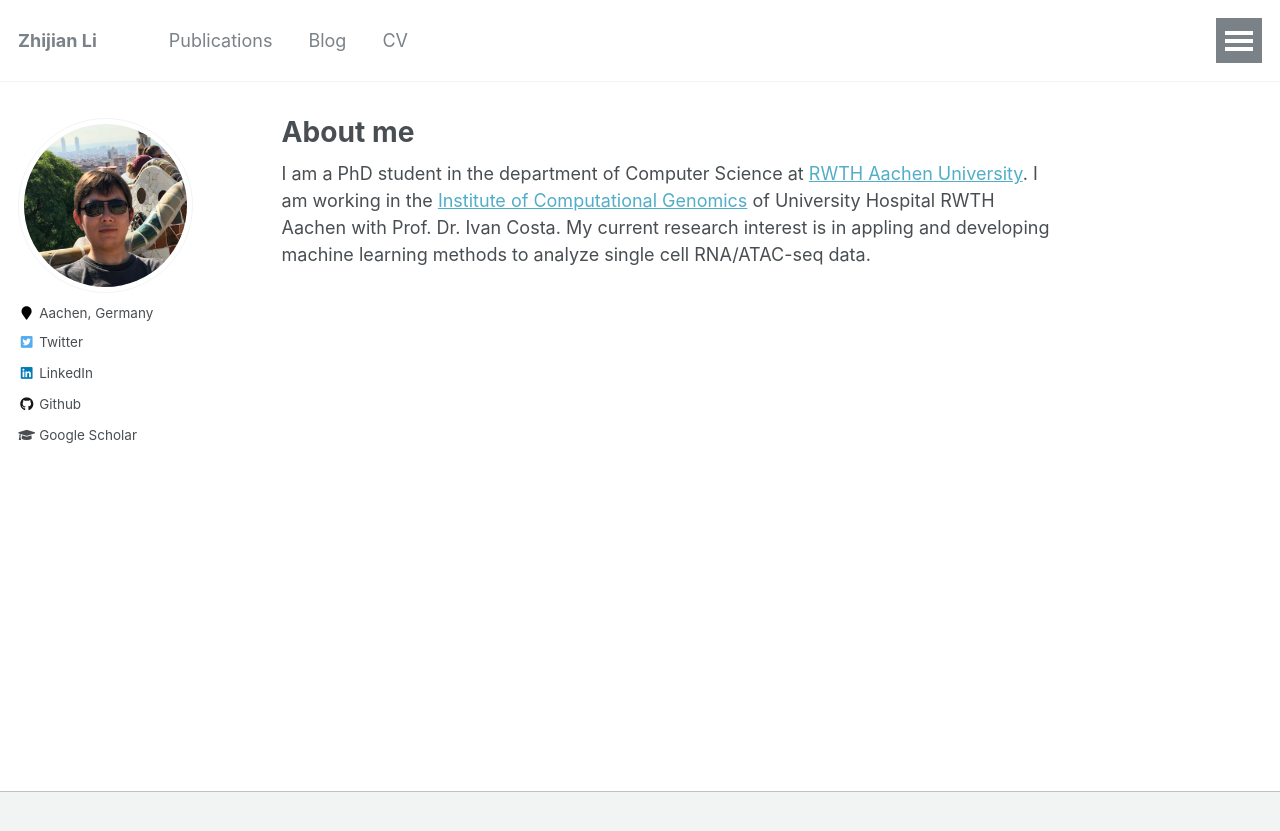
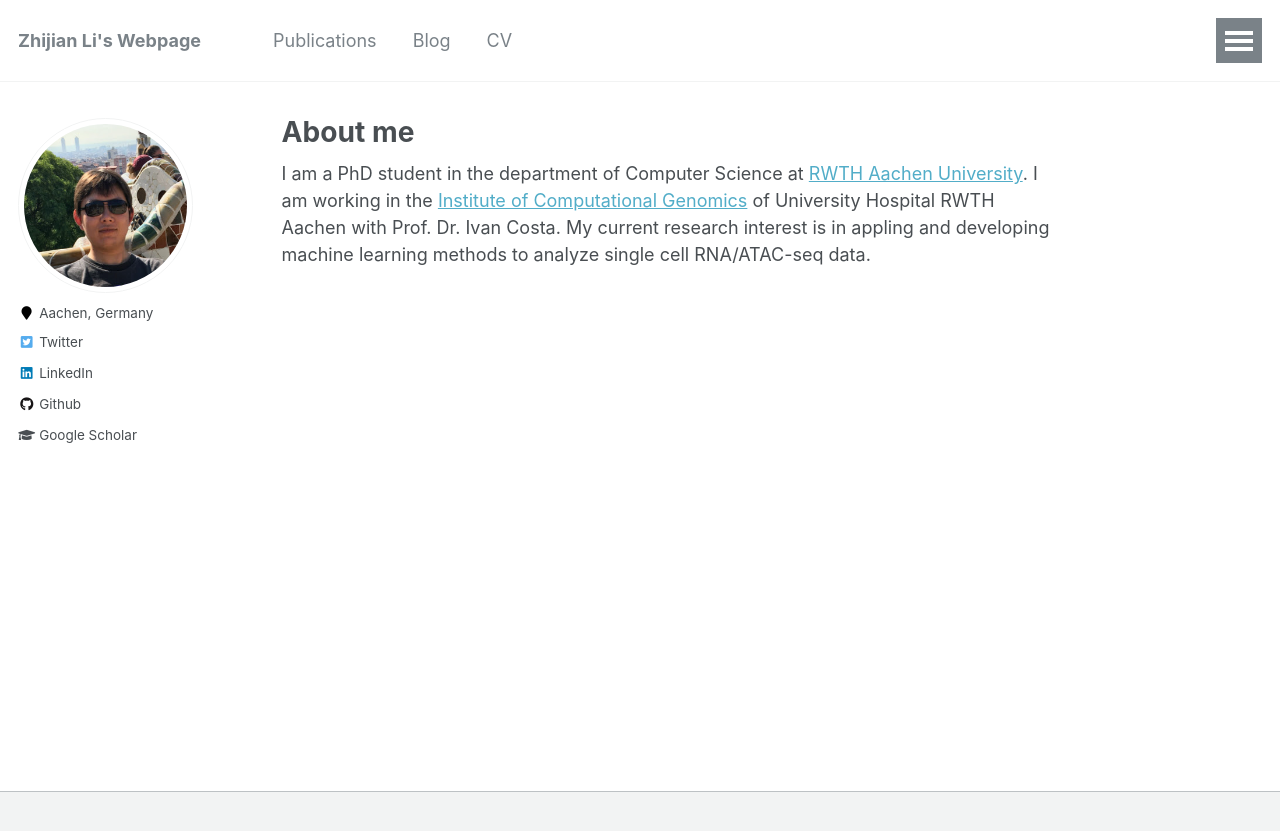
Before and after one commit to lzj1769/lzj1769.github.io, a Jekyll site: the page built from _pages/about.md, in a window 1280 px wide. Shown: the top 831 px of the page. Built offline with Jekyll 4.4.1, drawn with Linux system fonts in a browser that asks for light colours.

Commit message:
update config

```diff
--- a/_config.yml
+++ b/_config.yml
@@ -1,4 +1,5 @@
-title                    : "Zhijian Li"
+locale                   : "en-US"
+title                    : "Zhijian Li's Webpage"
 email                    : 'zhijian.li@rwth-aachen.de'
 name                     : "Zhjian Li"
 description              : "personal description"
@@ -6,7 +7,7 @@ url                      : 'https://lzj1769.github.io'
 baseurl                  : "" # the subpath of your site, e.g. "/blog"
 repository               : "lzj1769/lzj1769.github.io"
 twitter_username         : "ZhijianLi3"
-breadcrumbs              : false # true, false (default)
+breadcrumbs              : true # true, false (default)
 words_per_minute         : 160
 read_more                : "disabled" # if enabled, adds "Read more" links to excerpts
 talkmap_link             : false #change to true to add link to talkmap on talks page
@@ -143,6 +144,7 @@ defaults:
       comments: true
       share: true
       related: true
+      show_data: true
   # _pages
   - scope:
       path: ""
```
